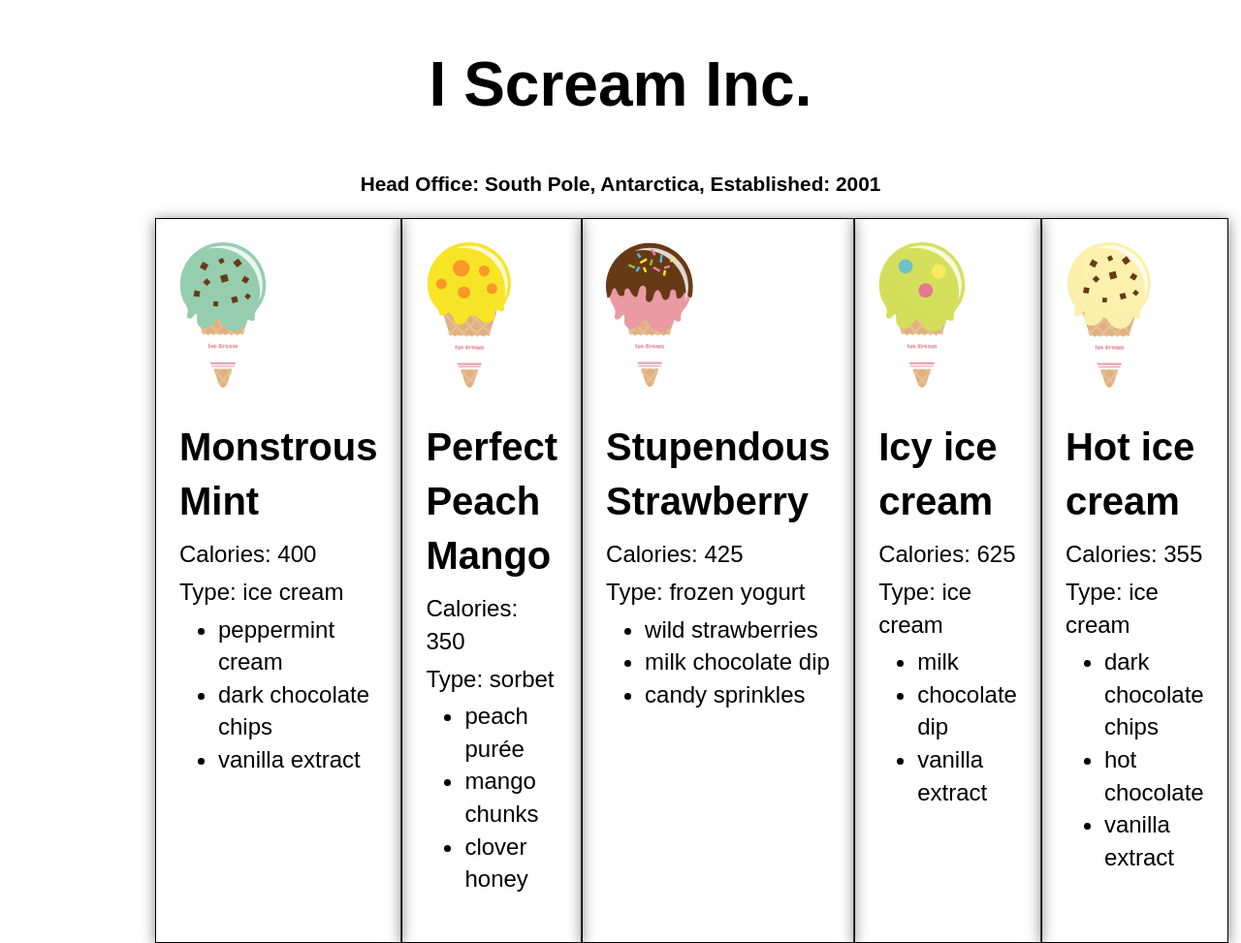
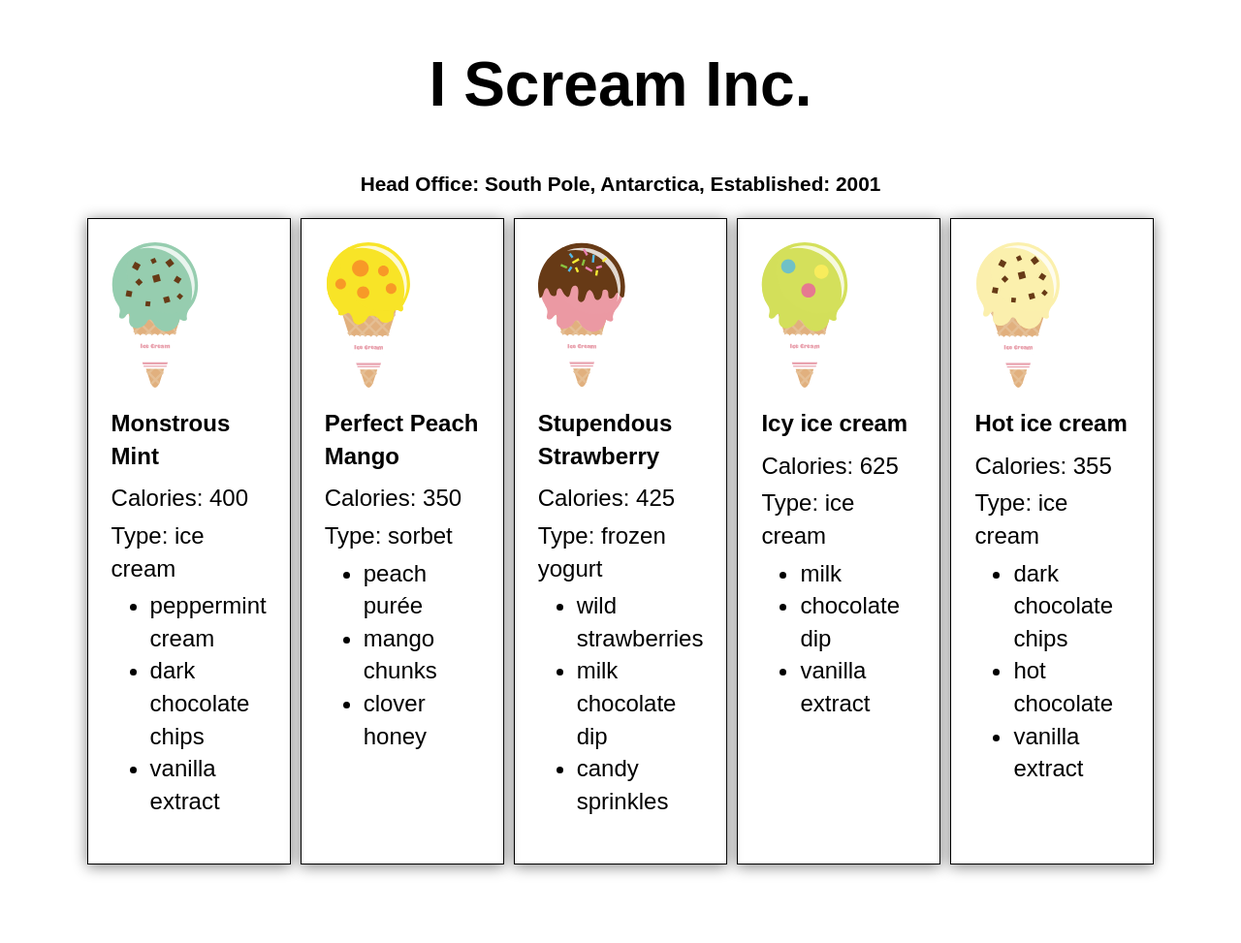
Before and after one commit to harsh9671/harsh9671.github.io, a plain HTML site: page index.html in a window 1280 px wide. Shown: the top 973 px of the page at 97% size. Drawn offline with Linux system fonts and the light colour scheme.

Commit message:
Update styles.css

```diff
--- a/css/styles.css
+++ b/css/styles.css
@@ -30,12 +30,15 @@ section {
 	display: flex;
 	justify-content: space-between;
 	margin-bottom: 5rem;
+	column-gap: 10PX;
+justify-content: center;
+
 }
 section article {
 	border: 1px solid black;
 	box-shadow: 0 2px 14px grey;
 	padding: 2.5%;
-	width: 25%
+	width: 18%;
 }
 article img {
 	display: block;
@@ -51,6 +54,8 @@ section ul {
 }
 
 h2 {
-  font-size: 2.5rem;
+  font-size: 3vh;
   margin-bottom: 10px;
+  width: 20vh;
+
 }
```
